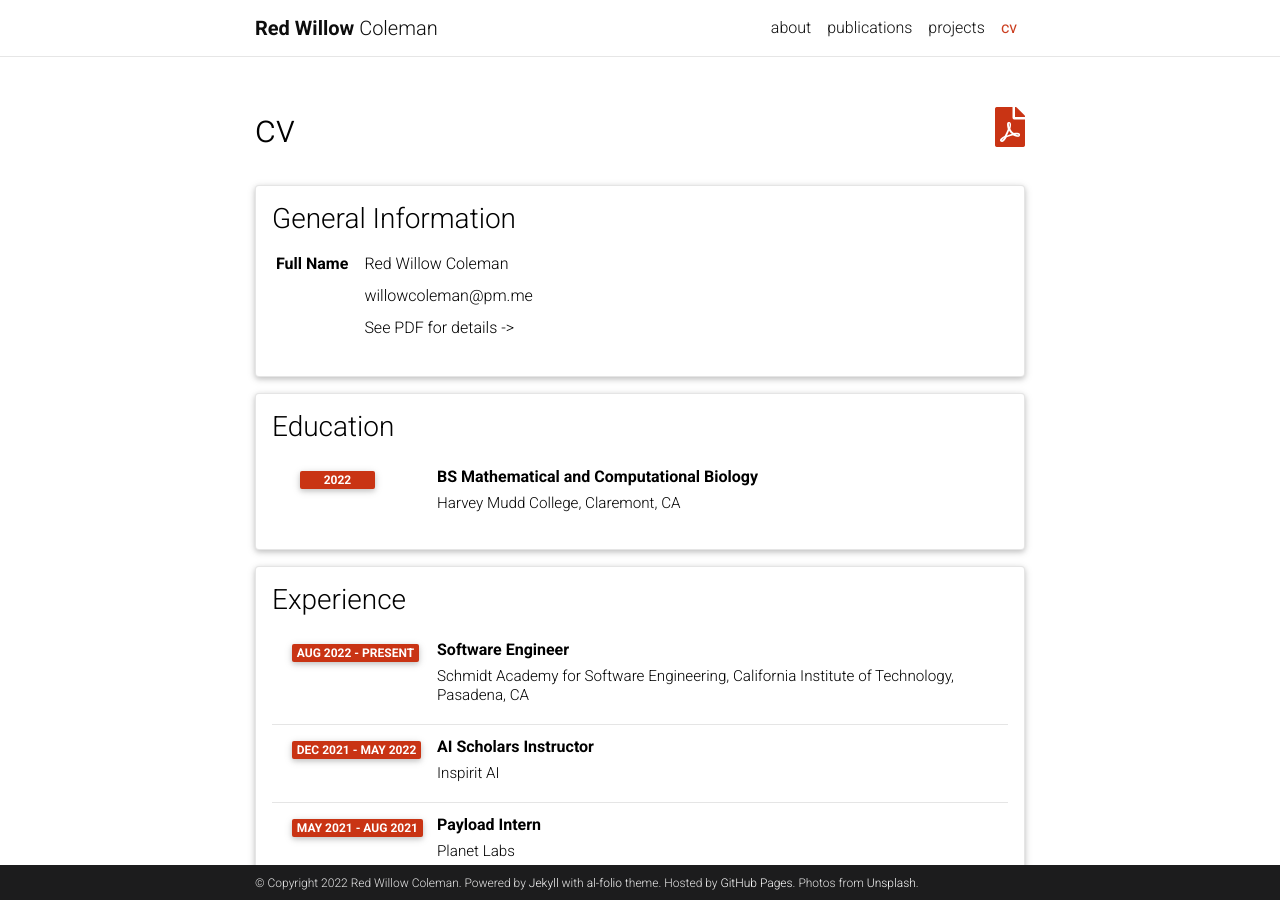
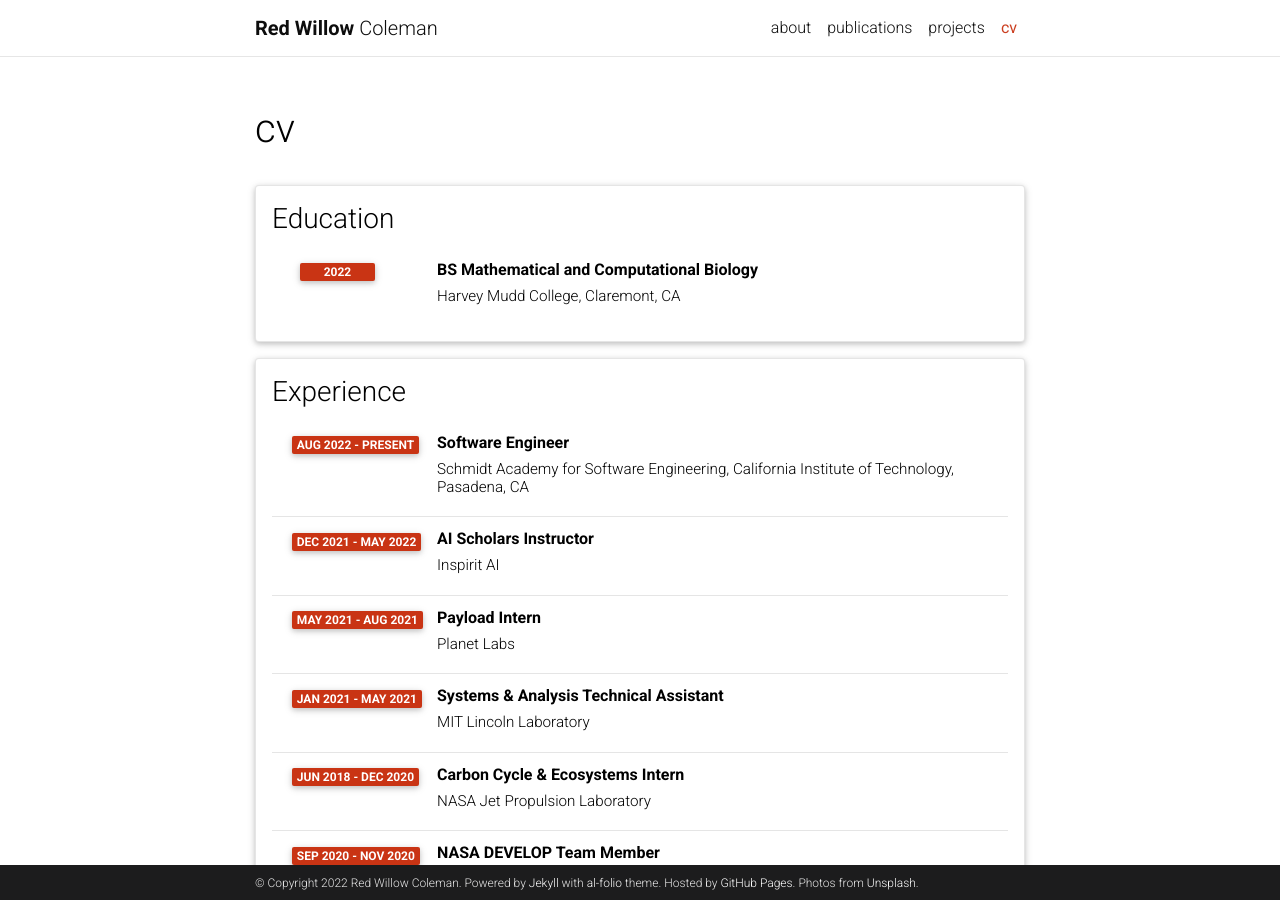
Before and after one commit to willowcoleman/willow-web, a Jekyll site: the page built from _pages/cv.md, in a window 1280 px wide and 900 px high. Built offline with Jekyll 4.4.1, drawn with Linux system fonts in a browser that asks for light colours; comment, search, counter and statistics services are not loaded; a style sheet for code colours, icons or effects is not loaded.

Commit message:
update cv

```diff
--- a/_data/cv.yml
+++ b/_data/cv.yml
@@ -1,13 +1,3 @@
-- title: General Information
-  type: map
-  contents:
-    - name: Full Name
-      value: Red Willow Coleman
-    - email: Email
-      value: willowcoleman@pm.me
-    - pdf: pdf
-      value: See PDF for details ->
-
 - title: Education
   type: time_table
   contents:
```
Also changed, not shown: _pages/cv.md (+1 -1 lines).
